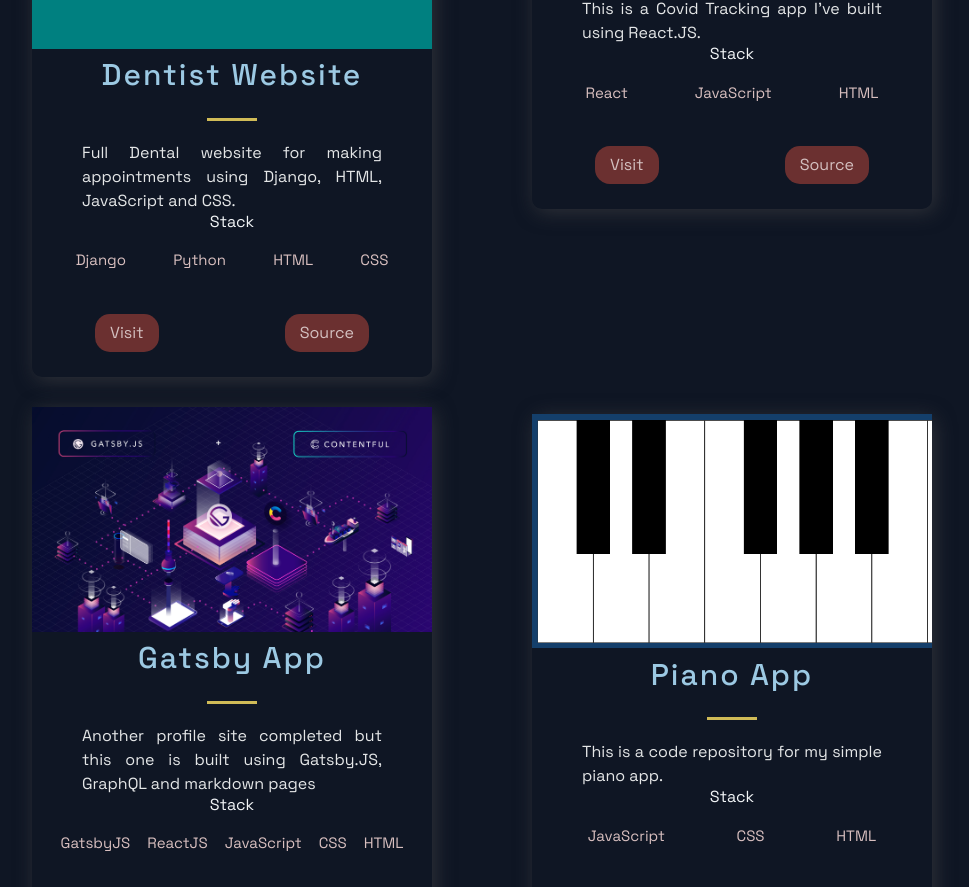
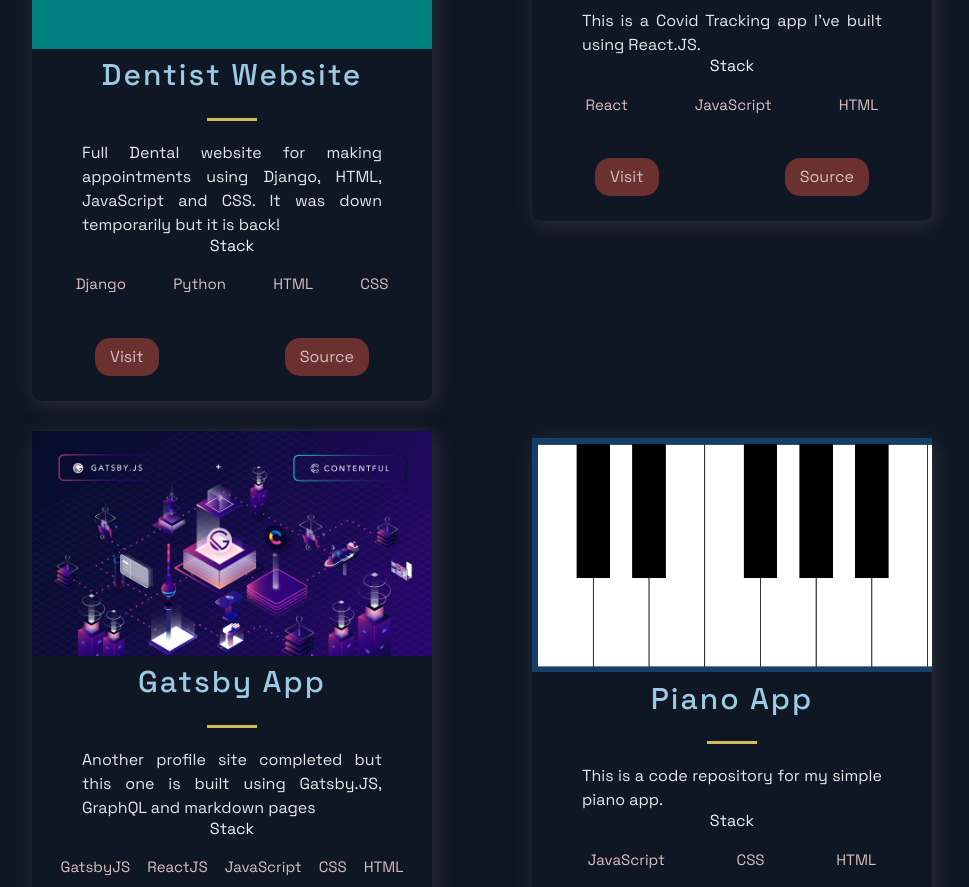
Before and after one commit to cutlerwater/MyPortfolio, a Next.js app: page / in a window 1280 px wide. Shown: the part 2004-2891 px from the top of the page, without its empty margins (158-1127 px from the left). Built offline with nearby package versions, Linux system fonts and the light colour scheme.

Commit message:
Add files via upload

```diff
--- a/src/constants/constants.js
+++ b/src/constants/constants.js
@@ -19,11 +19,11 @@
   },
   {
     title: 'Dentist Website',
-    description: "Full Dental website for making appointments using Django, HTML, JavaScript and CSS. ",
+    description: "Full Dental website for making appointments using Django, HTML, JavaScript and CSS. It was down temporarily but it is back!",
       image: '/images/dental-care.png',
       tags: ['Django', 'Python', 'HTML', 'CSS'],
-    source: 'https://github.com/cutlerwater/DentistWebsite',
-    visit: 'https://gcutler.herokuapp.com/',
+    source: 'https://github.com/cutlerwater/DentalDjango',
+    visit: 'https://dental-template.herokuapp.com/',
     id: 2,
   },
   {
```
